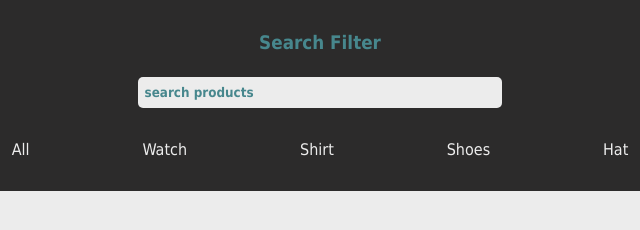
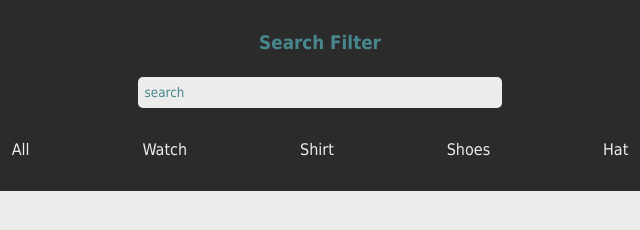
Before and after one commit to faezeh7727/searchfilters, a website: page index.html in a window 1280 px wide. Shown: the full height of the page, 320-960 px from the left. Drawn offline with nearby package versions, Linux system fonts and the light colour scheme; no server answers.

Commit message:
place holder

```diff
--- a/index.html
+++ b/index.html
@@ -16,7 +16,7 @@
 
         <form class="form-input">
 
-            <input type="text" class="input" placeholder="search products">
+            <input type="text" class="input" placeholder="search">
         </form>
 
        <div class="filters">
--- a/style.css
+++ b/style.css
@@ -28,7 +28,7 @@
 }
 .input::placeholder{
     color:  rgb(71, 135, 141);
-    font-weight: 700;
+
 }
 .input{
     background-color: #ececec;
```
